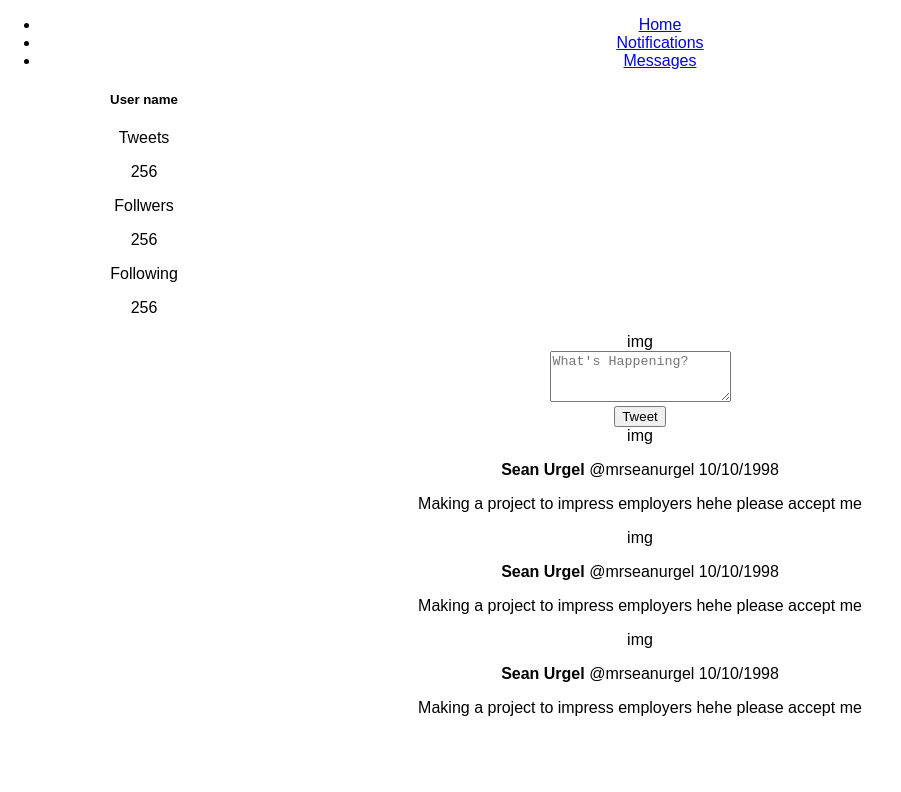
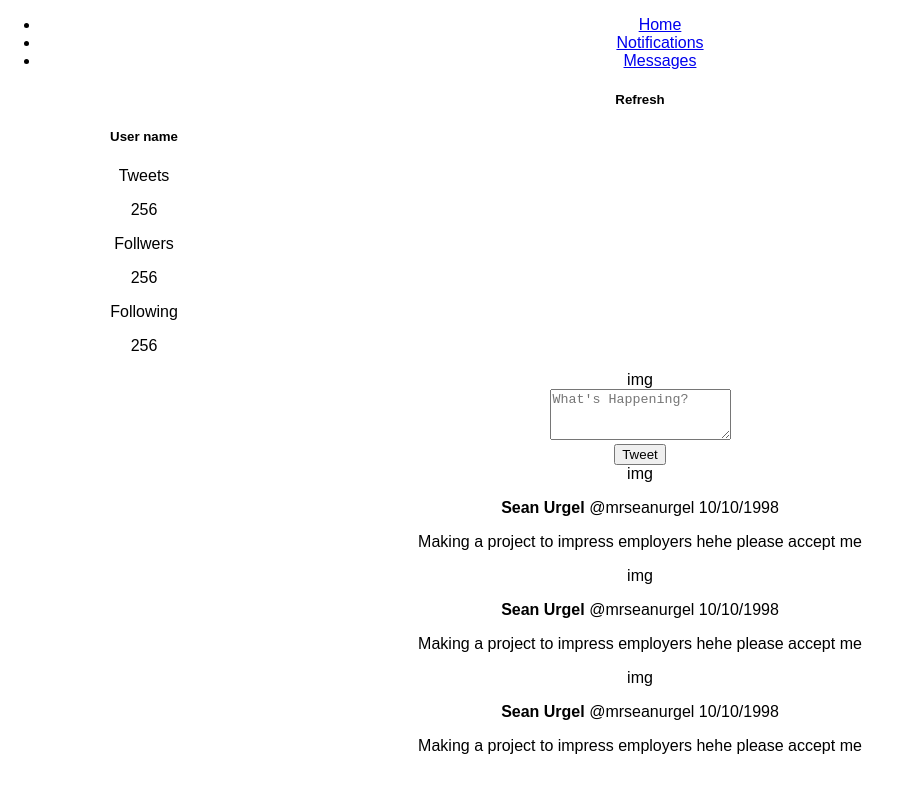
Before and after one commit to SeanningTatum/twitter-clone, a React (Create React App) app: page /home in a window 1280 px wide. Shown: the top 792 px of the page, without its empty margins (0-901 px from the left). Built offline with nearby package versions, Linux system fonts and the light colour scheme; the HTML template or start-up script is replaced by a standard one.

Commit message:
test if onFetchTweets works

```diff
--- a/src/containers/Home/Home.js
+++ b/src/containers/Home/Home.js
@@ -3,13 +3,14 @@ import ProfileCard from 'components/Home/ProfileCard/ProfileCard';
 import TweetFeed from 'components/Shared/TweetFeed/TweetFeed';
 
 import { connect } from 'react-redux';
-import * as tweetActions from 'store/actions/tweets';
+import * as tweetActions from 'store/actions/index';
 
 export class Home extends Component {
 
   render() {
     return (
       <div className="container mt-3">
+        <h5 onClick={this.props.onFetchTweets}>Refresh</h5>
         <div className="row">
           <div className="col-md-4">
             <ProfileCard />
--- a/src/store/reducers/tweets.js
+++ b/src/store/reducers/tweets.js
@@ -5,7 +5,7 @@ const initState = {
 
 const reducer = (state = initState, action) => {
    switch (action.type) {
-      case "FETCH_TWEETS": return {...state, tweets: [state.tweets]}
+      case "FETCH_TWEETS": return {...state, tweets: [1,2]}
       default: return state;
    }
 }
```
